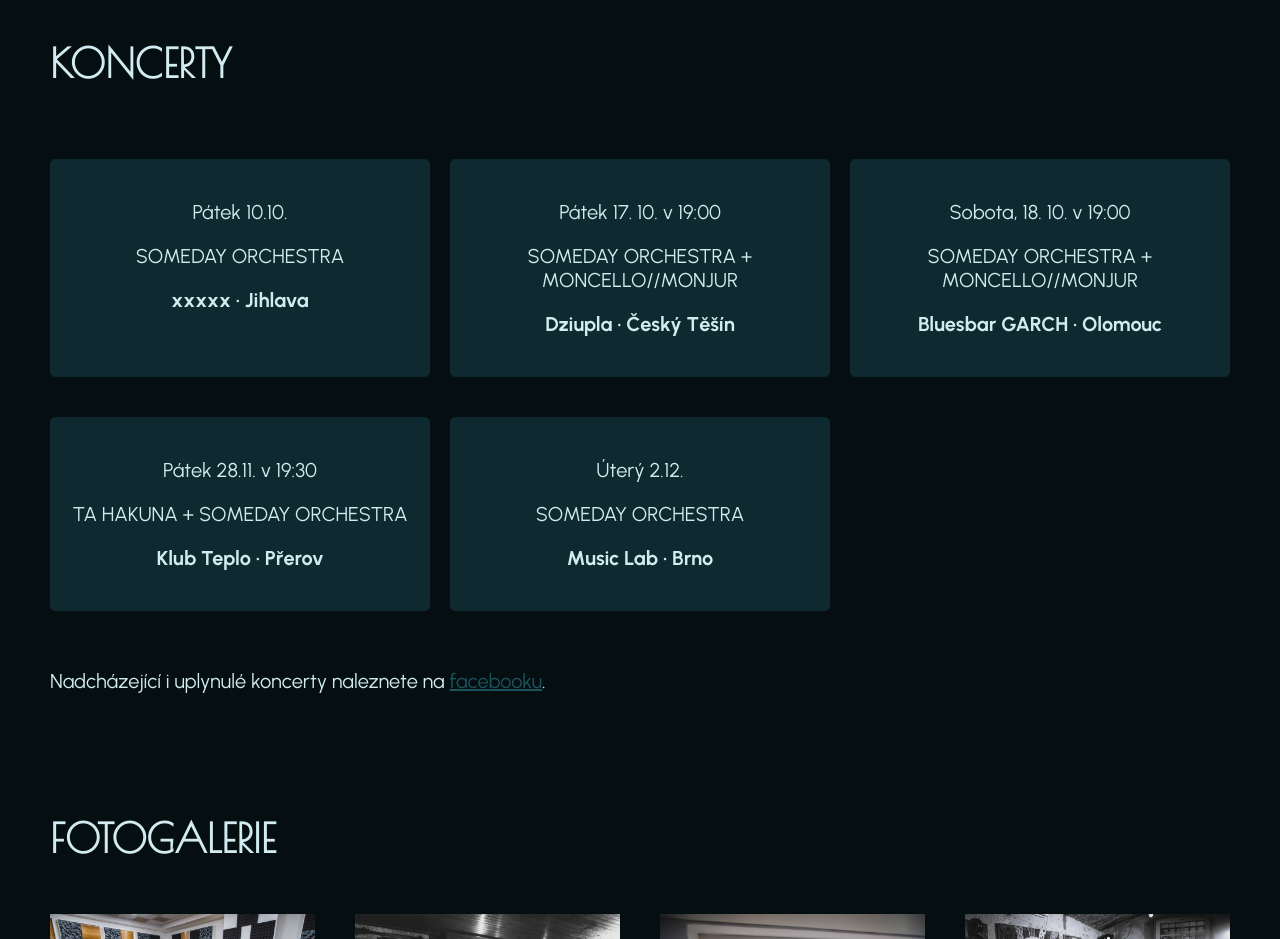
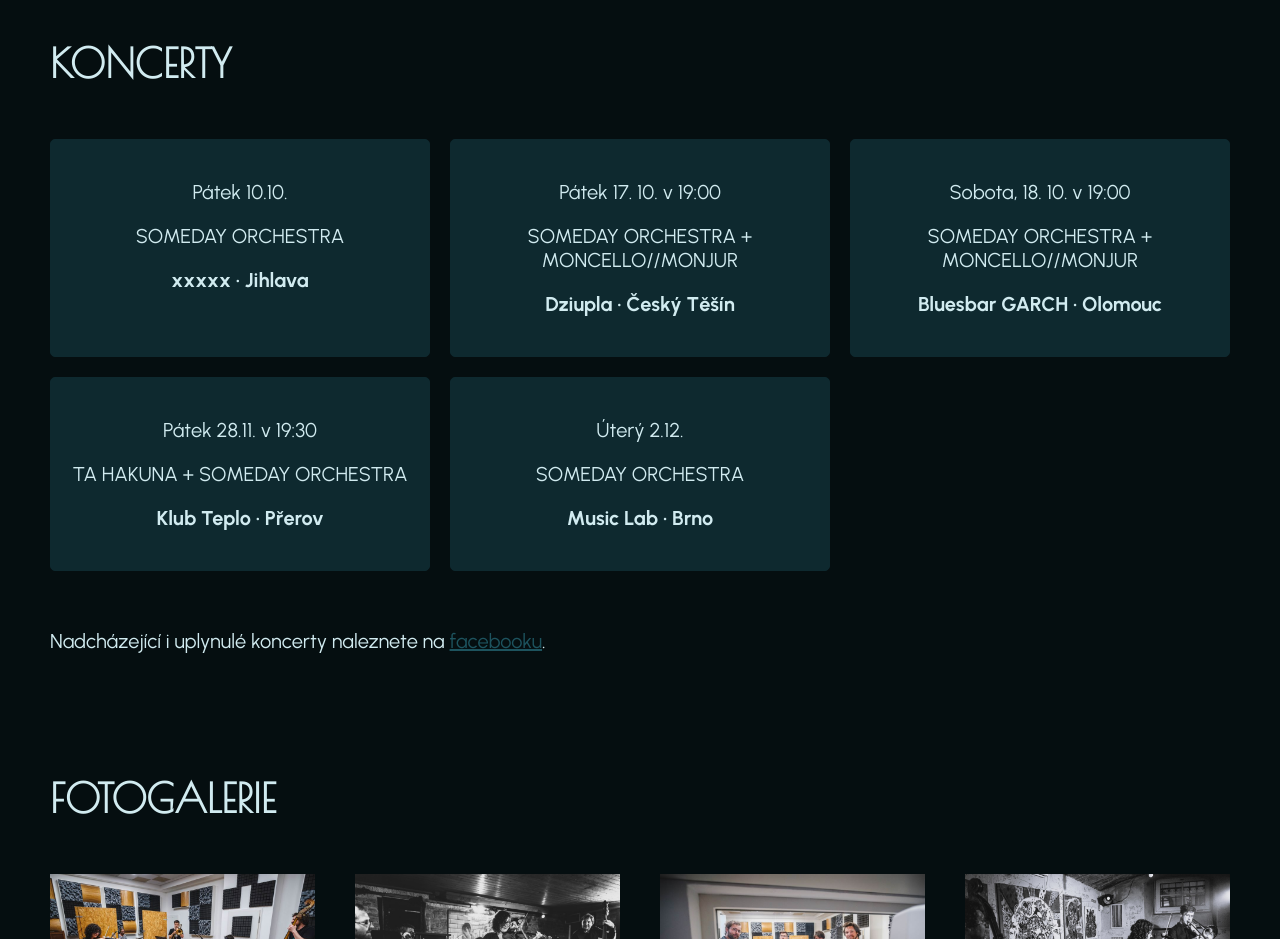
Before and after one commit to DanielaBiolek/SomedayOrchestra, a website: page index.html in a window 1280 px wide. Shown: the part 2760-3699 px from the top of the page. Drawn offline with nearby package versions, Linux system fonts and the light colour scheme.

Commit message:
margin u koncertů

```diff
--- a/SCSS/_koncerty.scss
+++ b/SCSS/_koncerty.scss
@@ -20,6 +20,9 @@
         max-width: 100vw;
     }
 
+    .koncerty_koncert {
+        margin-top: 0;
+    }
 
 
 }
```
Also changed, not shown: SCSS/style.css, 1 other file.
